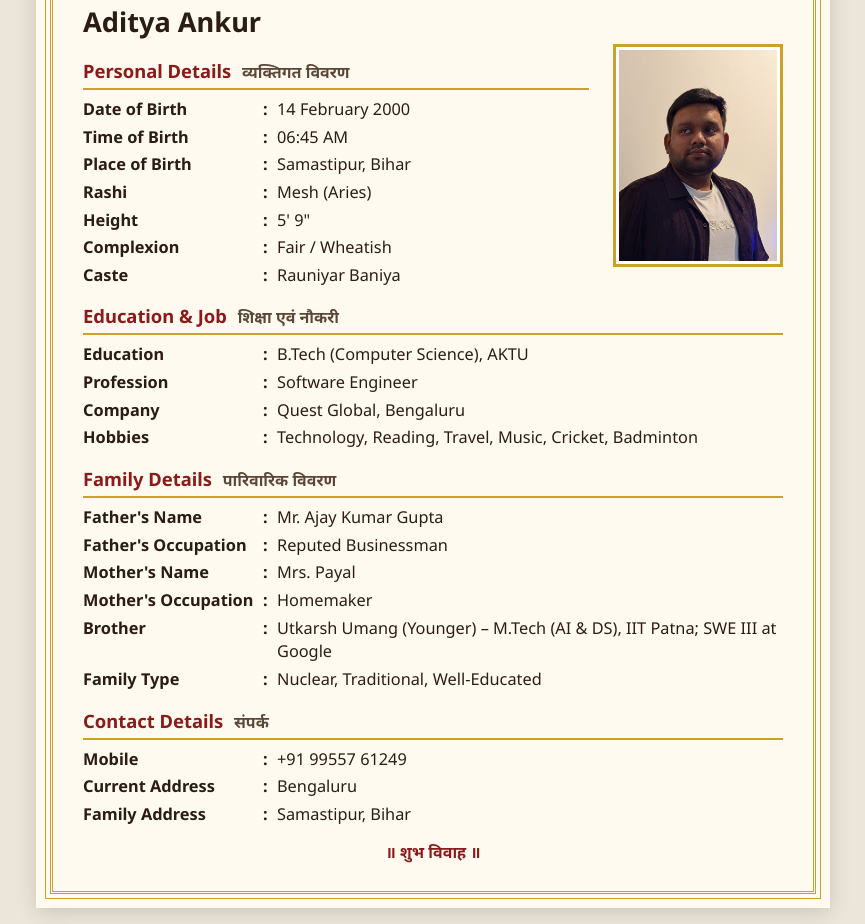
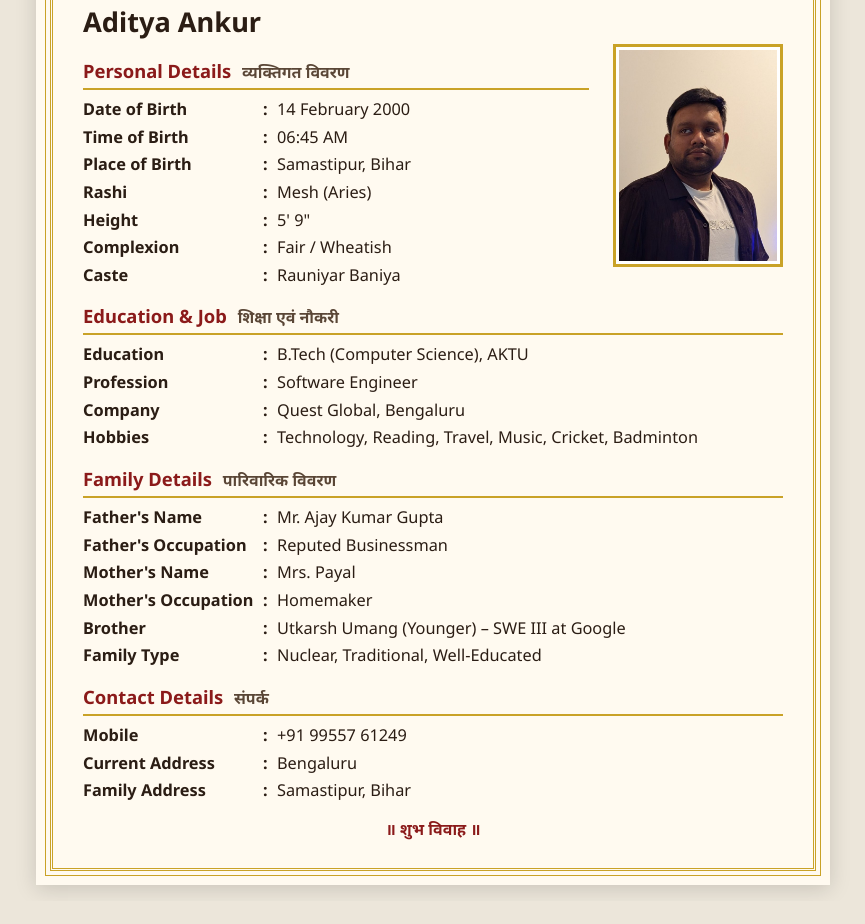
Before and after one commit to Luciferutkarsh/aditya-biodata, a plain HTML site: page index.html in a window 1280 px wide. Shown: the part 290-1214 px from the top of the page, without its empty margins (207-1072 px from the left). After the commit the page ends 1191 px from the top, so only its background shows below. Drawn offline with nearby package versions, Linux system fonts and the light colour scheme; a web font is replaced by a local one.

Commit message:
Remove brother's M.Tech details
Co-Authored-By: Claude Opus 5.5 <noreply@anthropic.com>
Claude-Session: https://claude.ai/code/session_01AbT582EyLfQNdo2mj2FXoJ

```diff
--- a/index.html
+++ b/index.html
@@ -329,7 +329,7 @@
             <div class="row"><span class="k">Father's Occupation</span><span class="c">:</span><span class="v">Reputed Businessman</span></div>
             <div class="row"><span class="k">Mother's Name</span><span class="c">:</span><span class="v">Mrs. Payal</span></div>
             <div class="row"><span class="k">Mother's Occupation</span><span class="c">:</span><span class="v">Homemaker</span></div>
-            <div class="row"><span class="k">Brother</span><span class="c">:</span><span class="v">Utkarsh Umang (Younger) – M.Tech (AI &amp; DS), IIT Patna; SWE III at Google</span></div>
+            <div class="row"><span class="k">Brother</span><span class="c">:</span><span class="v">Utkarsh Umang (Younger) – SWE III at Google</span></div>
             <div class="row"><span class="k">Family Type</span><span class="c">:</span><span class="v">Nuclear, Traditional, Well-Educated</span></div>
 
             <h2>Contact Details <span class="hi">संपर्क</span></h2>
```
